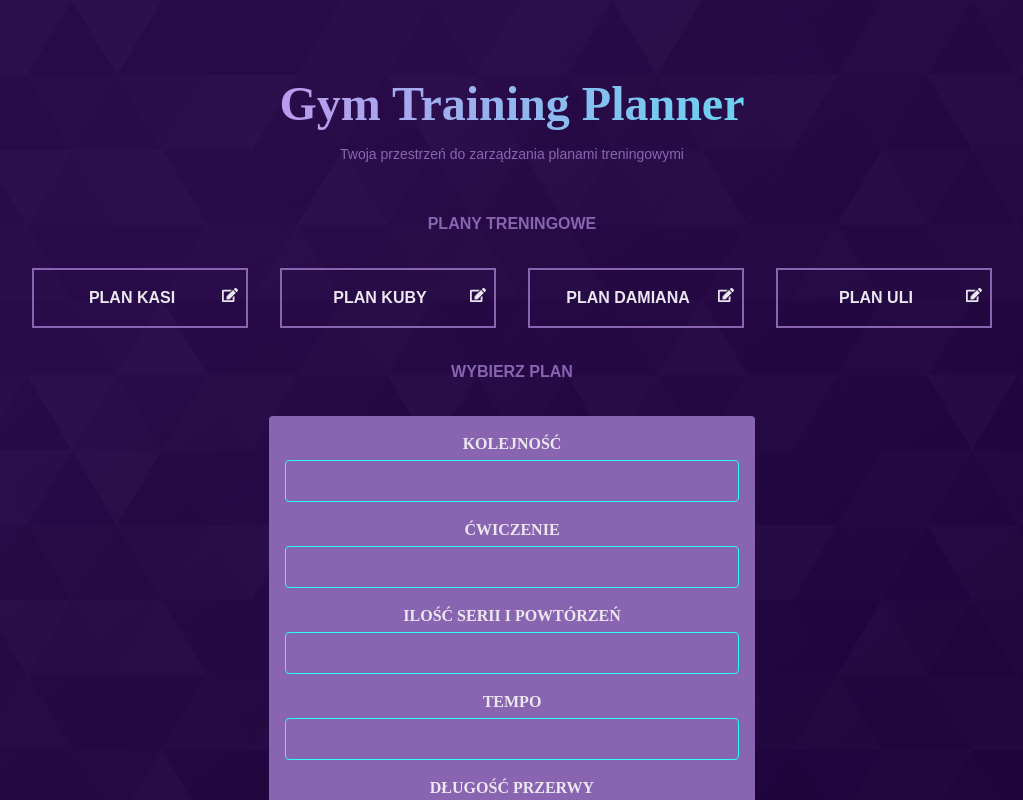
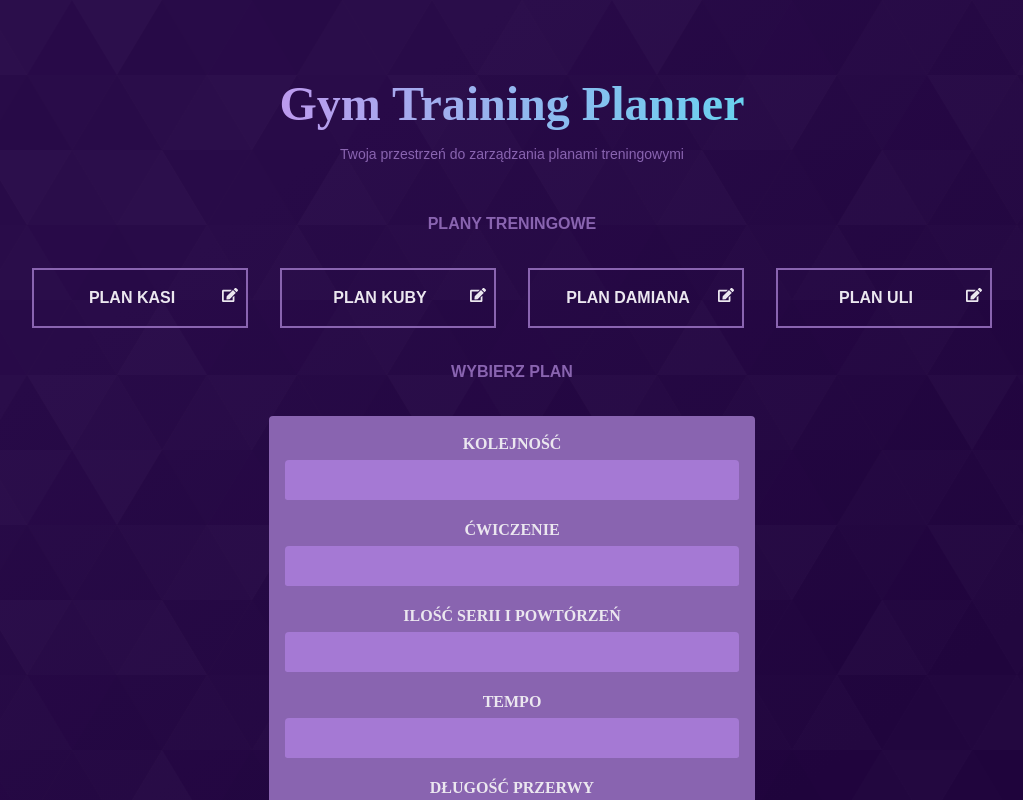
Before and after one commit to kajzerkasia/GymTrainingPlannerRemasteredFront, a React (Vite) app: page / in a window 1280 px wide. Shown: the top 800 px of the page, without its empty margins (128-1151 px from the left). Built offline with nearby package versions, Linux system fonts and the light colour scheme.

Commit message:
Added new Tailwind CSS variable with color value, changed styling of exercises-input

```diff
--- a/src/index.css
+++ b/src/index.css
@@ -46,7 +46,7 @@ html {
     }
 
     .exercises-input {
-        @apply w-full p-2 mb-4 border border-cyan bg-transparent rounded text-cyan text-base;
+        @apply w-full p-2 mb-4 border-b-2 border-violet focus:outline-none focus:border-darker-violet bg-lighter-violet rounded text-darker-violet text-base;
     }
 
     .exercises-label {
--- a/tailwind.config.js
+++ b/tailwind.config.js
@@ -14,6 +14,7 @@ export default {
       colors: {
         'pink': '#ff6dec',
         'cyan': '#27fff1',
+        'lighter-violet': '#a579d4',
         'violet': '#8964b0',
         'darker-violet': '#673599',
         'almost-white': '#ebe7ef',
```
